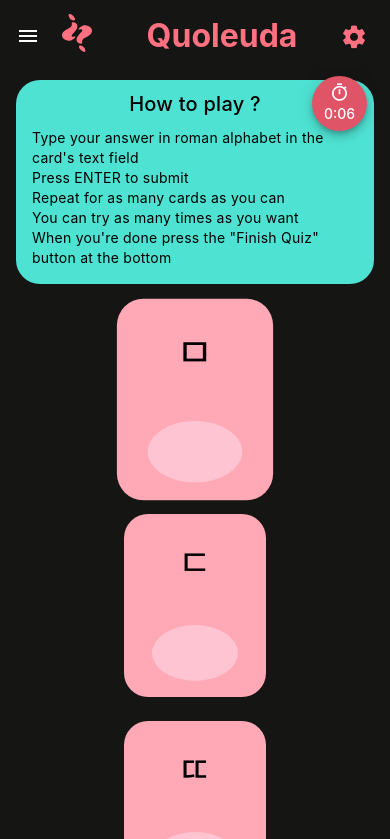
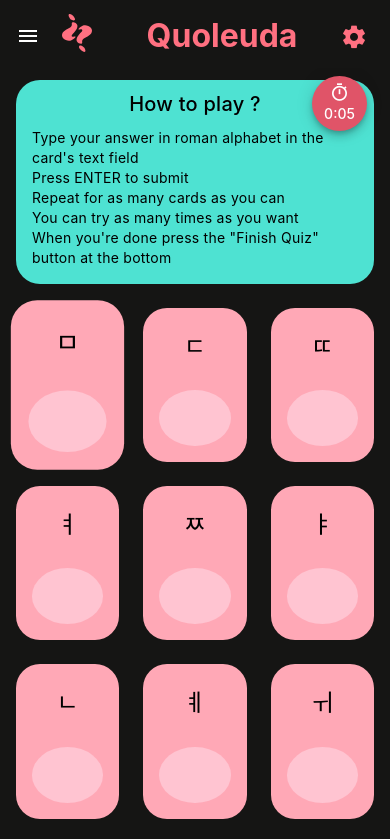
Before and after one commit to gabrielle-mlt/quoleuda, a Vue app: page /quiz in a window 390 px wide. Shown: the top 839 px of the page. Built offline with nearby package versions, Linux system fonts and the light colour scheme.

Commit message:
chore: fix responsive

```diff
--- a/src/components/QuizCard.vue
+++ b/src/components/QuizCard.vue
@@ -7,27 +7,27 @@
     class="transition-card"
     elevation="0"
     max-width="150px"
-    min-width="120px"
     rounded="xl"
   >
-    <v-spacer />
     <v-card-title
       :class="fontClass"
-      :style="{ 'font-size': (fontClass === 'nanum-pen-script' ? '3.2rem' : '2.3rem') }"
-      class="font-weight-bold mt-3"
+      :style="{ 'font-size': (fontClass === 'nanum-pen-script' ? '3.2rem' : '') }"
+      class="font-weight-bold mt-3 quiz-card-title"
       lang="ko"
     >
       {{ reverseMode ? character.ro[0] : character.kr }}
     </v-card-title>
+    <v-spacer />
     <v-card-text>
       <v-text-field
         :id="`input-${i}`"
         :ref="`input-${i}`"
         v-model.trim="answer"
         :bg-color="(character.color || 'primary') + '-lighten-3'"
+        :class="$vuetify.display.mobile ? '':'mx-3'"
         :placeholder="character.placeholder"
         :readonly="character.done"
-        class="mt-6 mx-3 elevation-0 font-weight-bold centered-input"
+        class="elevation-0 font-weight-bold centered-input quiz-card-text"
         hide-details
         inputmode="search"
         oninput="this.value?.length > 4 ? this.value = this.value.slice(0,4) : this.value"
@@ -117,5 +117,23 @@ export default {
 </script>
 
 <style scoped>
+@media (min-width: 600px) {
+  .quiz-card-title {
+    font-size: 2.8rem;
+  }
 
+  .quiz-card-text {
+    font-size: 1.5rem;
+  }
+}
+
+@media (max-width: 600px) {
+  .quiz-card-title {
+    font-size: 1.5rem;
+  }
+
+  .quiz-card-text {
+    font-size: 0.8rem;
+  }
+}
 </style>
--- a/src/pages/quiz/BeginnerQuiz.vue
+++ b/src/pages/quiz/BeginnerQuiz.vue
@@ -105,12 +105,17 @@
     <v-expand-transition>
       <v-row
         v-if="!finished"
-        class="d-flex justify-center mx-5 my-3 mb-5 "
+        class="d-flex justify-center mb-5 "
       >
         <v-col
           v-for="(character,i) in characterSet"
           :key="`character-${i}`"
-          cols="auto"
+          cols="4"
+          lg="auto"
+          md="auto"
+          sm="auto"
+          xl="auto"
+          xs="4"
         >
           <QuizCard
             :character="character"
```
